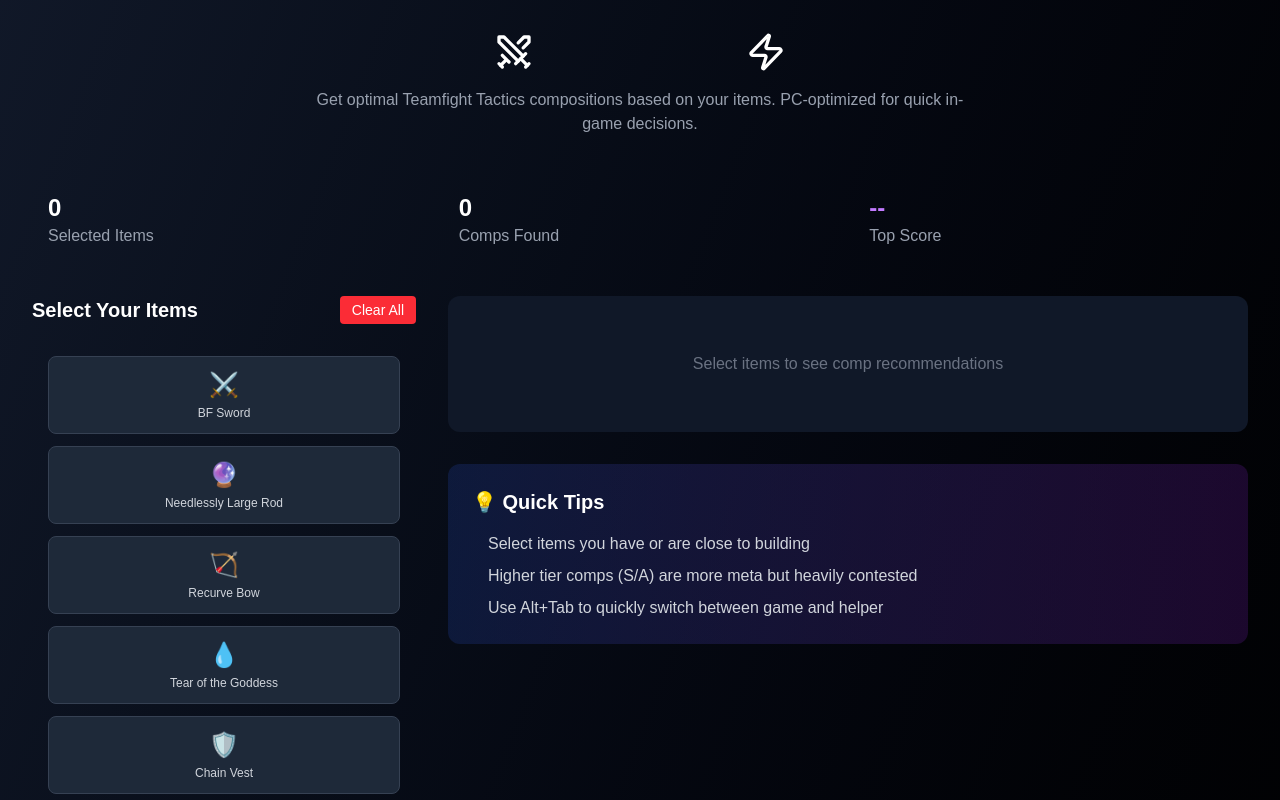
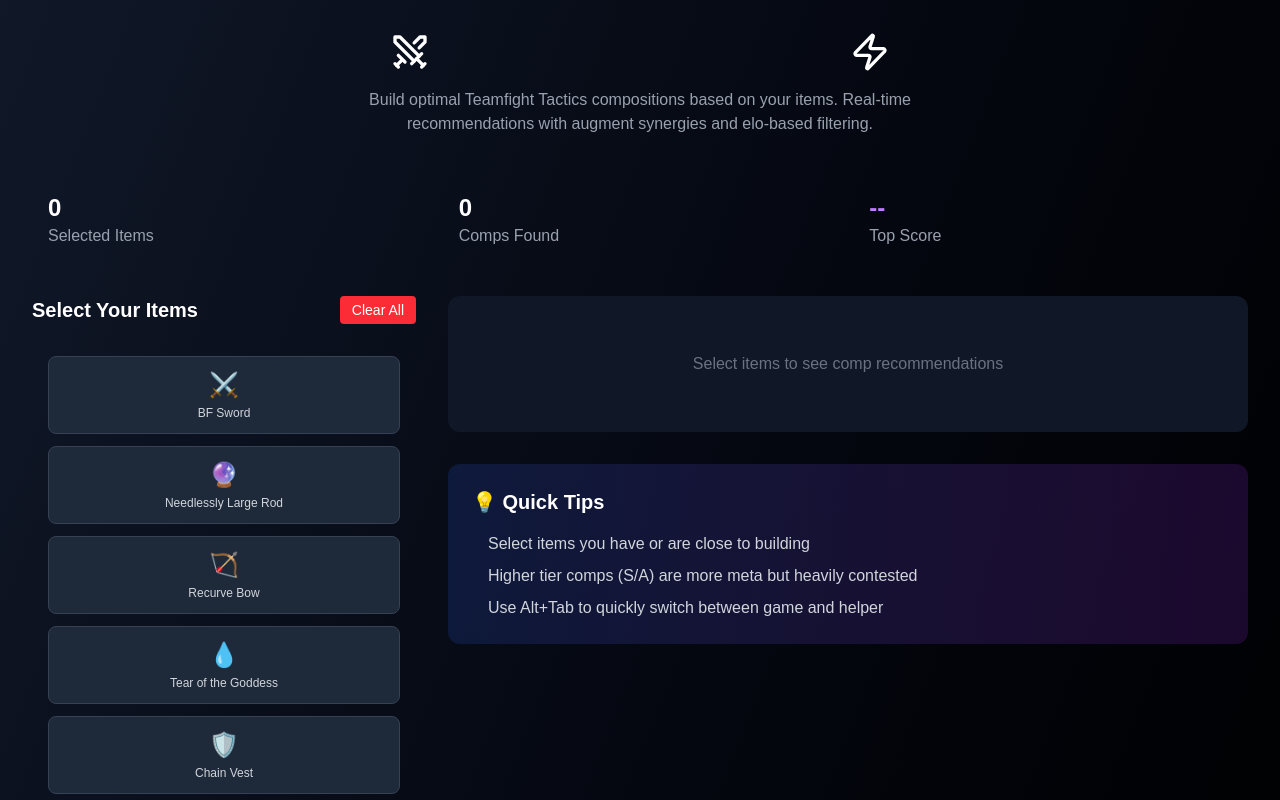
Before and after one commit to antmyd/tft-helper, a Next.js app: page / in a window 1280 px wide. Shown: the top 800 px of the page. Built offline with nearby package versions, Linux system fonts and the light colour scheme.

Commit message:
Titel verbessert

```diff
--- a/app/layout.tsx
+++ b/app/layout.tsx
@@ -13,12 +13,25 @@
 });
 
 export const metadata: Metadata = {
-  title: "TFT Helper",
-  description: "Get optimal Teamfight Tactics compositions based on your items. PC-optimized for quick in-game decisions.",
+  title: "TFT Item Comp Builder | Teamfight Tactics Composition Optimizer",
+  description: "Build optimal TFT compositions based on your items. Real-time recommendations with augment synergies and elo-based filtering. PC-optimized for competitive play.",
   icons: {
     icon: "/icon.svg",
     shortcut: "/icon.svg",
     apple: "/icon.svg",
+  },
+  metadataBase: new URL("https://tftitemguide.vercel.app"),
+  openGraph: {
+    title: "TFT Item Comp Builder | Teamfight Tactics Composition Optimizer",
+    description: "Build optimal TFT compositions based on your items. Real-time recommendations with augment synergies and elo-based filtering.",
+    url: "https://tftitemguide.vercel.app",
+    siteName: "TFT Item Comp Builder",
+    type: "website",
+  },
+  twitter: {
+    card: "summary_large_image",
+    title: "TFT Item Comp Builder | Teamfight Tactics Composition Optimizer",
+    description: "Build optimal TFT compositions based on your items. Real-time recommendations with augment synergies.",
   },
 };
 
--- a/app/page.tsx
+++ b/app/page.tsx
@@ -73,13 +73,13 @@
           <div className="flex items-center justify-center gap-3 mb-4">
             <Swords className="text-tft-gold" size={40} />
             <h1 className="text-4xl font-bold bg-gradient-to-r from-tft-gold to-tft-blue bg-clip-text text-transparent">
-              TFT Helper
+              TFT Item Comp Builder
             </h1>
             <Zap className="text-tft-blue" size={40} />
           </div>
           <p className="text-gray-400 max-w-2xl mx-auto">
-            Get optimal Teamfight Tactics compositions based on your items.
-            PC-optimized for quick in-game decisions.
+            Build optimal Teamfight Tactics compositions based on your items.
+            Real-time recommendations with augment synergies and elo-based filtering.
           </p>
         </header>
 
```
